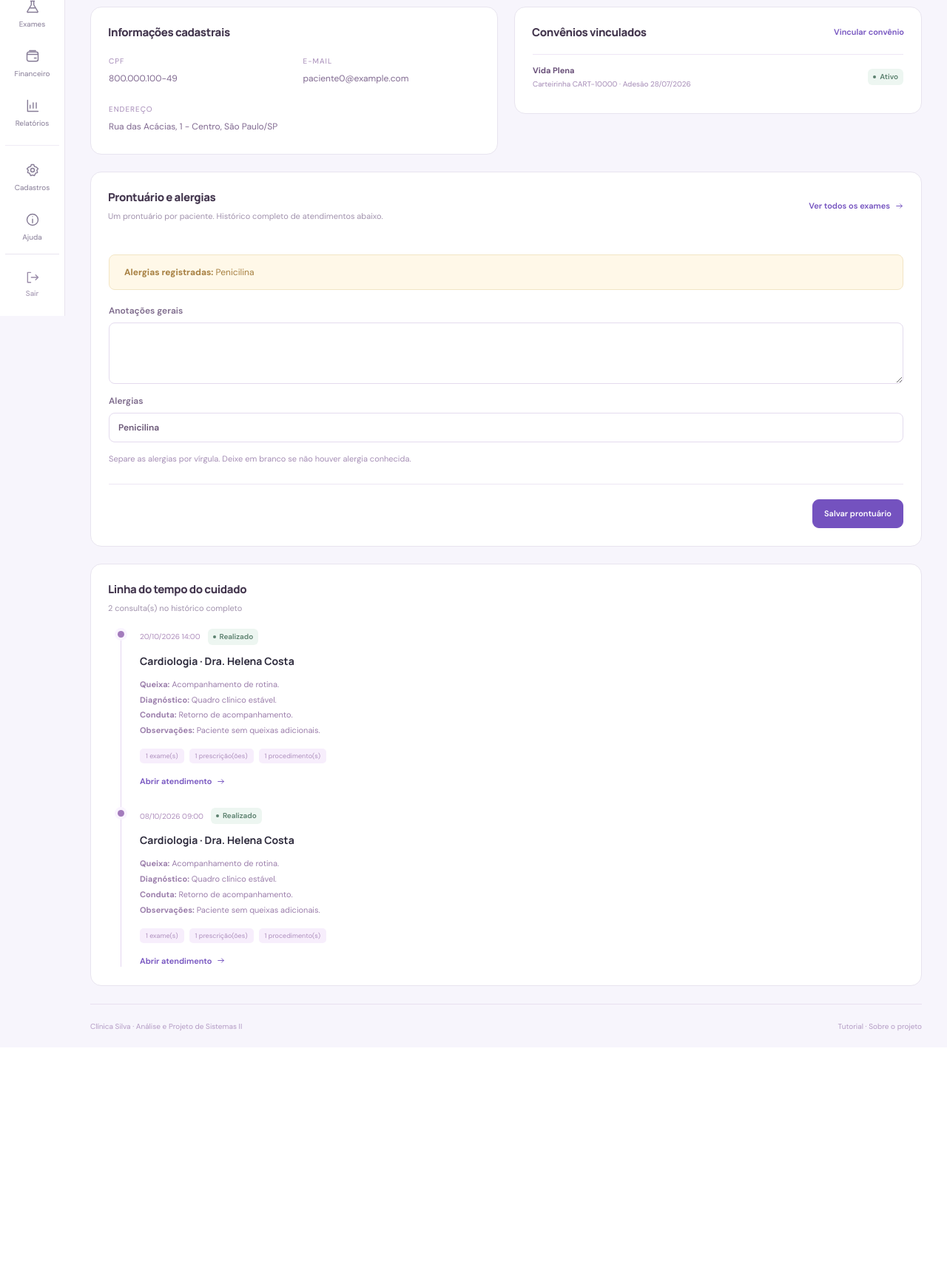
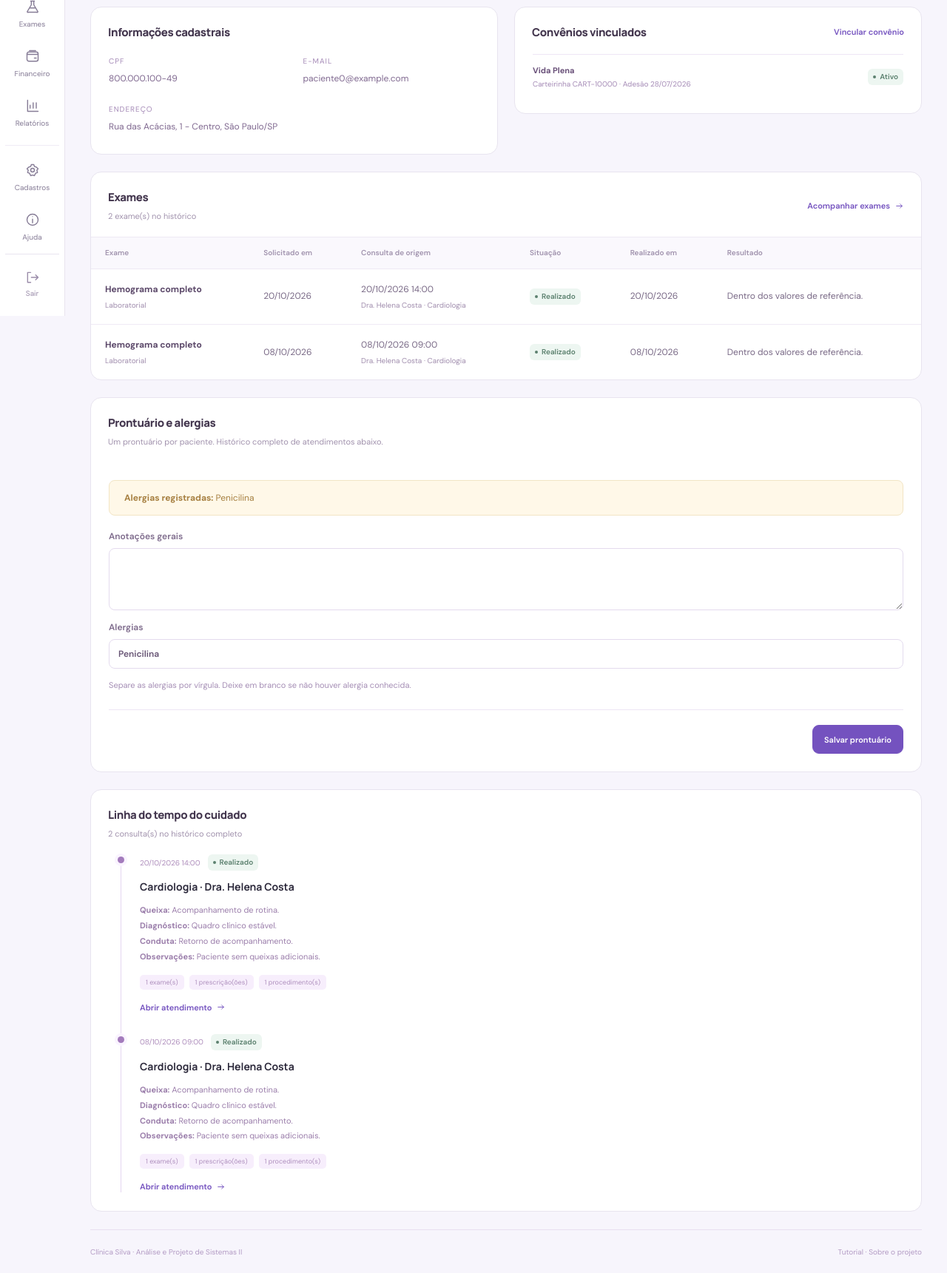
Before and after one commit to Ygxxrr/clinica-viva-aps, a Flask app: page /pacientes/1 in a window 1280 px wide. Shown: the part 373-2094 px from the top of the page at 74% size. Before the commit the page ends 1767 px from the top, so only its background shows below. Run offline with Flask 3, Linux system fonts and the light colour scheme; the visitor is signed in with stand-in values (Sample User, id 1); data comes from the database, SQL or seed files in the repository; some libraries are stand-ins or nearby versions.

Commit message:
Adiciona seção de exames na página do paciente e atualiza link do site para clinica-silva.vercel.app
Co-Authored-By: Claude Opus 5.5 <noreply@anthropic.com>
Claude-Session: https://claude.ai/code/session_01M9H3ZyPAzfYbY6gEzoUop3

```diff
--- a/app.py
+++ b/app.py
@@ -206,7 +206,9 @@ def patient_detail(patient_id):
     consultations=[]
     if g.user.role in ('admin','medico'):
         consultations=db.session.scalars(select(Consultation).join(Appointment).where(Appointment.patient_id==patient.id).order_by(Consultation.attended_at.desc())).all()
-    return render_template('patient.html',title=patient.name,patient=patient,consultations=consultations)
+    exams=db.session.scalars(select(ExamRequest).join(Consultation).join(Appointment).where(Appointment.patient_id==patient.id).order_by(ExamRequest.requested_at.desc(),ExamRequest.id.desc())).all()
+    pending=[e for e in exams if e.status in ('Solicitado','Agendado')]
+    return render_template('patient.html',title=patient.name,patient=patient,consultations=consultations,exams=pending+[e for e in exams if e not in pending],pending_count=len(pending))
 
 @app.post('/pacientes/<int:patient_id>/excluir')
 @roles('admin','recepcao')
--- a/scripts/generate_documents.py
+++ b/scripts/generate_documents.py
@@ -112,7 +112,7 @@ def cover(title,subtitle):
       Paragraph(subtitle,ParagraphStyle(name='CoverSub',fontName='Body',fontSize=12,leading=20,textColor=MUTED,spaceAfter=35)),
       Paragraph('Análise e Projeto de Sistemas II<br/>26 de outubro de 2026',styles['Text']),
       Spacer(1,30),Paragraph('Protótipo acadêmico com dados fictícios.<br/>Nomes completos e RGMs do grupo: preencher com os integrantes reais.',styles['Text']),
-      Spacer(1,25),Paragraph('Sistema: https://clinica-viva-aps.vercel.app<br/>Código: https://github.com/Ygxxrr/clinica-viva-aps',styles['Text']),PageBreak()]
+      Spacer(1,25),Paragraph('Sistema: https://clinica-silva.vercel.app<br/>Código: https://github.com/Ygxxrr/clinica-viva-aps',styles['Text']),PageBreak()]
 
 def build(name,title,subtitle,sources):
     doc=SimpleDocTemplate(str(OUT/name),pagesize=A4,rightMargin=46,leftMargin=46,topMargin=47,bottomMargin=55,title=title,author='Clínica Silva - Projeto acadêmico')
--- a/scripts/generate_tutorial.py
+++ b/scripts/generate_tutorial.py
@@ -62,7 +62,7 @@ def build_pdf(out):
     docs.TEAL=docs.colors.HexColor('#7452bf')
     for key in ('H1x','H3x'):docs.styles[key].textColor=docs.TEAL
     doc=docs.SimpleDocTemplate(str(out/'Tutorial-Clinica-Silva.pdf'),pagesize=docs.A4,leftMargin=46,rightMargin=46,topMargin=47,bottomMargin=55,title='Tutorial completo - Clínica Silva',author='Clínica Silva - Projeto acadêmico')
-    story=[docs.Spacer(1,55),docs.Paragraph('CLÍNICA SILVA · ROXO AURORA',docs.styles['H3x']),docs.Spacer(1,25),docs.Paragraph('Tutorial completo<br/>do sistema',docs.styles['H1x']),docs.Paragraph('Acesso, navegação, funcionalidades, roteiro de apresentação e limites da versão acadêmica.',docs.styles['Text']),docs.Spacer(1,25),docs.Paragraph('Sistema: https://clinica-viva-aps.vercel.app<br/>Ajuda no sistema: menu Ajuda ou link Como usar.',docs.styles['Text']),docs.Spacer(1,25),docs.Paragraph('Use este material para estudar e ensaiar. Os exemplos usam dados fictícios e as ações de demonstração alteram os registros do ambiente.',docs.styles['Text']),docs.PageBreak()]
+    story=[docs.Spacer(1,55),docs.Paragraph('CLÍNICA SILVA · ROXO AURORA',docs.styles['H3x']),docs.Spacer(1,25),docs.Paragraph('Tutorial completo<br/>do sistema',docs.styles['H1x']),docs.Paragraph('Acesso, navegação, funcionalidades, roteiro de apresentação e limites da versão acadêmica.',docs.styles['Text']),docs.Spacer(1,25),docs.Paragraph('Sistema: https://clinica-silva.vercel.app<br/>Ajuda no sistema: menu Ajuda ou link Como usar.',docs.styles['Text']),docs.Spacer(1,25),docs.Paragraph('Use este material para estudar e ensaiar. Os exemplos usam dados fictícios e as ações de demonstração alteram os registros do ambiente.',docs.styles['Text']),docs.PageBreak()]
     story.extend(docs.markdown_story(ROOT/'docs/TUTORIAL.md',doc.width))
     doc.build(story,onFirstPage=docs.footer,onLaterPages=docs.footer)
     print('Tutorial em PDF:',out/'Tutorial-Clinica-Silva.pdf')
--- a/seed.py
+++ b/seed.py
@@ -91,7 +91,8 @@ OLD_TEXT = {
 }
 
 def refresh_sample_data():
-    from sqlalchemy import update
+    from sqlalchemy import update, inspect
+    if not inspect(db.engine).has_table('appointment'): return
     changed = False
     for (model, column), mapping in OLD_TEXT.items():
         for old, new in mapping.items():
--- a/templates/patient.html
+++ b/templates/patient.html
@@ -1,5 +1,6 @@
 {% extends 'base.html' %}{% block subtitle %}Cadastro, vínculos e histórico de cuidado do paciente.{% endblock %}{% block actions %}<a class="button" href="{{ url_for('catalog_list',slug='pacientes') }}">Voltar aos pacientes</a>{% if can_reception %}<a class="button primary" href="{{ url_for('catalog_form',slug='pacientes',row_id=patient.id) }}">Editar cadastro</a>{% endif %}{% endblock %}{% block content %}
 <div class="patient-header panel"><span class="patient-avatar">{{ patient.name[:1] }}</span><div><span class="eyebrow">PACIENTE #{{ '%04d'|format(patient.id) }}</span><h2>{{ patient.name }}</h2><p>{{ patient.birth_date|datebr }} · {{ patient.sex }} · {{ patient.phone }}</p></div><div class="patient-record-number"><small>PRONTUÁRIO</small><strong>#{{ '%05d'|format(patient.record.id) if patient.record else '—' }}</strong></div></div>
 {% if patient.archived_at %}<div class="alert warning"><strong>Paciente arquivado em {{ patient.archived_at|datebr }}.</strong> O histórico continua disponível, mas ele não aparece na lista nem pode ser agendado.{% if can_reception %} <form method="post" action="{{ url_for('patient_restore',patient_id=patient.id) }}" style="display:inline">{{ csrf() }}<button class="button small" type="submit">Restaurar</button></form>{% endif %}</div>{% endif %}<div class="two-col"><section class="panel"><div class="panel-heading"><h2>Informações cadastrais</h2></div><dl class="details-grid"><div><dt>CPF</dt><dd>{{ format_cpf(patient.cpf) }}</dd></div><div><dt>E-mail</dt><dd>{{ patient.email or '—' }}</dd></div><div class="span-2"><dt>Endereço</dt><dd>{{ patient.address }}</dd></div>{% if patient.reference %}<div class="span-2"><dt>Ponto de referência</dt><dd>{{ patient.reference }}</dd></div>{% endif %}</dl></section><section class="panel"><div class="panel-heading"><h2>Convênios vinculados</h2>{% if can_reception %}<a class="text-link" href="{{ url_for('catalog_form',slug='vinculos') }}">Vincular convênio</a>{% endif %}</div><div class="list-body">{% for link in patient.insurances %}<div class="list-item"><div><strong>{{ link.insurance.name }}</strong><small>Carteirinha {{ link.card_number }} · Adesão {{ link.joined_at|datebr }}</small></div>{{ badge(link.status) }}</div>{% else %}<p class="empty">Nenhum convênio vinculado.</p>{% endfor %}</div></section></div>
-{% if can_clinical %}<section class="panel"><div class="panel-heading"><div><h2>Prontuário e alergias</h2><p>Um prontuário por paciente. Histórico completo de atendimentos abaixo.</p></div><a class="text-link" href="{{ url_for('exam_requests',patient_id=patient.id) }}">Ver todos os exames {{ icon('arrow') }}</a></div><form class="form-body" method="post" action="{{ url_for('record_update',patient_id=patient.id) }}">{{ csrf() }}{% if patient.allergies %}<div class="alert warning"><strong>Alergias registradas:</strong> {{ label(patient.allergies) }}</div>{% endif %}<label>Anotações gerais<textarea name="notes" rows="3">{{ patient.record.notes if patient.record else '' }}</textarea></label><label>Alergias<input name="allergies" type="text" maxlength="600" value="{{ patient.allergy_text }}" placeholder="Ex.: Látex, Dipirona, Amendoim" autocomplete="off"><small class="field-hint">Separe as alergias por vírgula. Deixe em branco se não houver alergia conhecida.</small></label><div class="form-actions"><button class="button primary">Salvar prontuário</button></div></form></section>
+<section class="panel"><div class="panel-heading"><div><h2>Exames</h2><p>{{ exams|length }} exame(s) no histórico{% if pending_count %} · <strong>{{ pending_count }} pendente(s)</strong>{% endif %}</p></div>{% if can_clinical %}<a class="text-link" href="{{ url_for('exam_requests',patient_id=patient.id) }}">Acompanhar exames {{ icon('arrow') }}</a>{% endif %}</div><div class="table-scroll"><table><thead><tr><th>Exame</th><th>Solicitado em</th><th>Consulta de origem</th><th>Situação</th><th>Realizado em</th>{% if can_clinical %}<th>Resultado</th>{% endif %}</tr></thead><tbody>{% for e in exams %}<tr><td><strong>{{ e.exam.name }}</strong><small>{{ e.exam.kind }}</small></td><td>{{ e.requested_at|datebr }}</td><td>{{ e.consultation.attended_at|datebr }}<small>{{ e.consultation.doctor.name }} · {{ e.consultation.appointment.specialty.name }}</small></td><td>{{ badge(e.status) }}</td><td>{{ e.performed_at|datebr if e.performed_at else '—' }}</td>{% if can_clinical %}<td>{{ e.result or '—' }}</td>{% endif %}</tr>{% else %}<tr><td colspan="{{ 6 if can_clinical else 5 }}" class="empty">Nenhum exame solicitado para este paciente.</td></tr>{% endfor %}</tbody></table></div></section>
+{% if can_clinical %}<section class="panel"><div class="panel-heading"><div><h2>Prontuário e alergias</h2><p>Um prontuário por paciente. Histórico completo de atendimentos abaixo.</p></div></div><form class="form-body" method="post" action="{{ url_for('record_update',patient_id=patient.id) }}">{{ csrf() }}{% if patient.allergies %}<div class="alert warning"><strong>Alergias registradas:</strong> {{ label(patient.allergies) }}</div>{% endif %}<label>Anotações gerais<textarea name="notes" rows="3">{{ patient.record.notes if patient.record else '' }}</textarea></label><label>Alergias<input name="allergies" type="text" maxlength="600" value="{{ patient.allergy_text }}" placeholder="Ex.: Látex, Dipirona, Amendoim" autocomplete="off"><small class="field-hint">Separe as alergias por vírgula. Deixe em branco se não houver alergia conhecida.</small></label><div class="form-actions"><button class="button primary">Salvar prontuário</button></div></form></section>
 <section class="panel"><div class="panel-heading"><div><h2>Linha do tempo do cuidado</h2><p>{{ consultations|length }} consulta(s) no histórico completo</p></div></div><div class="timeline">{% for c in consultations %}<article class="timeline-item"><span class="timeline-dot"></span><div class="timeline-date">{{ c.attended_at|datebr }} <span class="badge green">Realizado</span></div><h3>{{ c.appointment.specialty.name }} · {{ c.doctor.name }}</h3><p><strong>Queixa:</strong> {{ c.complaint }}</p><p><strong>Diagnóstico:</strong> {{ c.diagnosis }}</p><p><strong>Conduta:</strong> {{ c.conduct }}</p>{% if c.notes %}<p><strong>Observações:</strong> {{ c.notes }}</p>{% endif %}<div class="timeline-tags"><span>{{ c.exam_requests|length }} exame(s)</span><span>{{ c.prescriptions|length }} prescrição(ões)</span><span>{{ c.procedures|length }} procedimento(s)</span></div>{% if g.user.role=='admin' or c.appointment.doctor_id==g.user.professional_id %}<a class="text-link" href="{{ url_for('consultation_detail',consultation_id=c.id) }}">Abrir atendimento {{ icon('arrow') }}</a>{% endif %}</article>{% else %}<p class="empty">O histórico será preenchido após o primeiro atendimento.</p>{% endfor %}</div></section>{% endif %}{% endblock %}
```
Also changed, not shown: docs/RASTREABILIDADE.md (+1 -1 lines), docs/TUTORIAL.md (+1 -0 lines), docs/VALIDACAO.md (+1 -1 lines), templates/tutorial.html (+1 -1 lines), tests/test_system.py (+9 -0 lines), README.md, 2 other files.
